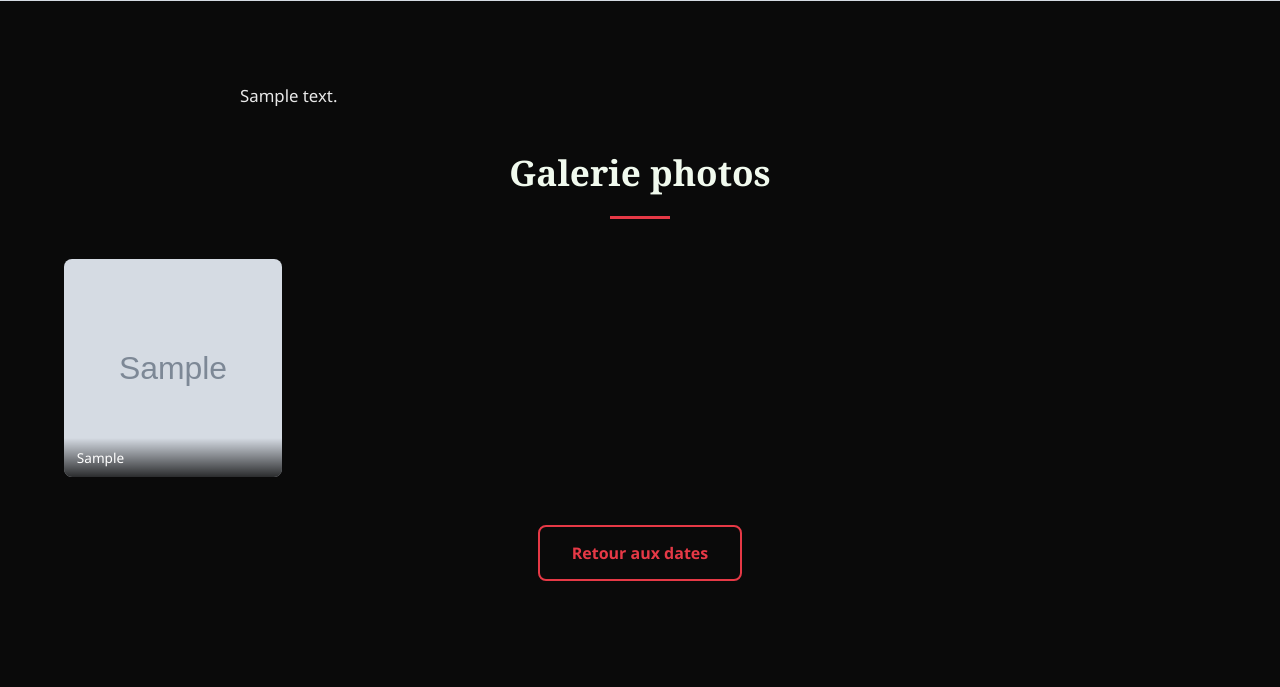
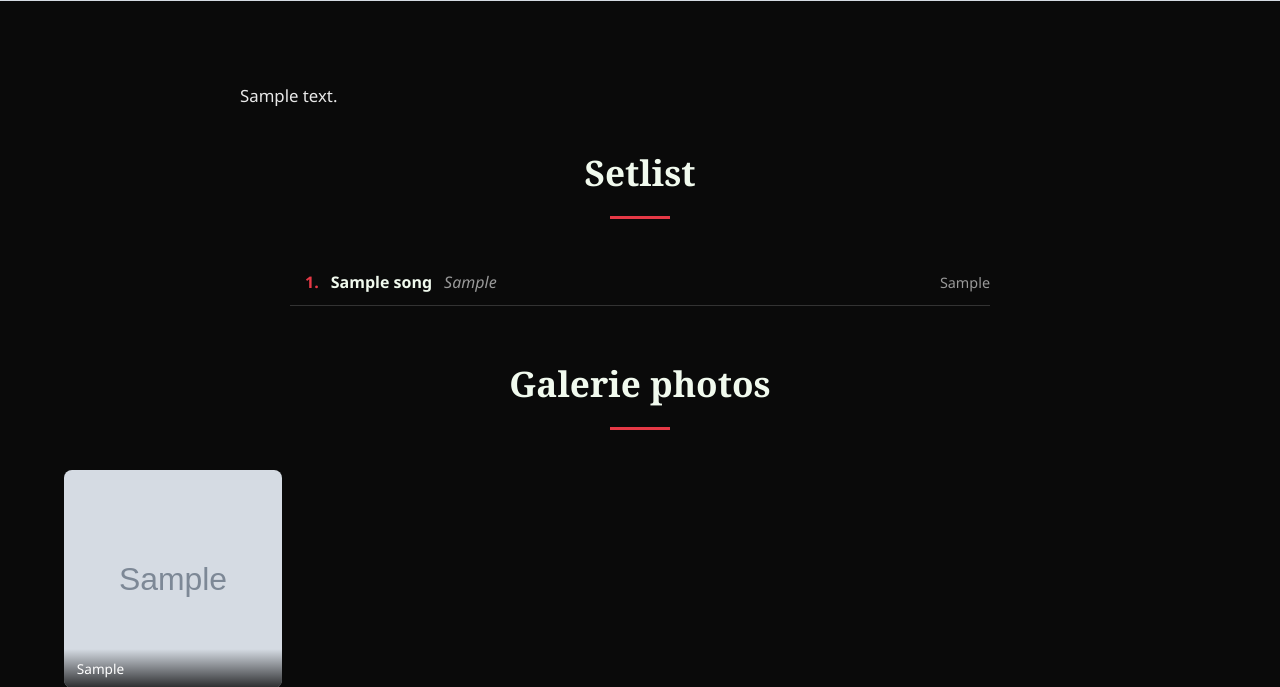
Before and after one commit to salamichel/Yes-or-not, a Django app: a page that uses band/templates/band/event_detail.html in a window 1280 px wide. Shown: the part 320-1007 px from the top of the page. Run offline with Django 5.2, Linux system fonts and the light colour scheme; tables that the repository leaves empty hold one stand-in row (values such as "Sample post"); grey boxes marked "Sample" are stand-in pictures; some libraries are stand-ins or nearby versions.

Commit message:
Display setlist on event detail page for past events
Show the ordered setlist (title, artist, duration) on the event
detail page only when the event date has passed. Styled as a
numbered list matching the dark theme.

https://claude.ai/code/session_01MwTmcZL2dFXvNRpBfkX7jV

```diff
--- a/band/templates/band/event_detail.html
+++ b/band/templates/band/event_detail.html
@@ -21,6 +21,19 @@
             <div style="text-align:center;margin-bottom:3rem;">
                 <a href="{{ event.ticket_url }}" class="btn btn-primary" target="_blank" rel="noopener">Billetterie</a>
             </div>
+        {% endif %}
+
+        {% if setlist %}
+        <h2 class="section-title">Setlist</h2>
+        <ol class="setlist">
+            {% for entry in setlist %}
+            <li class="setlist-item">
+                <span class="setlist-title">{{ entry.song.title }}</span>
+                <span class="setlist-artist">{{ entry.song.artist }}</span>
+                {% if entry.song.duration %}<span class="setlist-duration">{{ entry.song.duration }}</span>{% endif %}
+            </li>
+            {% endfor %}
+        </ol>
         {% endif %}
 
         {% if photos %}
--- a/band/views.py
+++ b/band/views.py
@@ -81,9 +81,12 @@ def events_list(request):
 
 def event_detail(request, slug):
     ctx = get_context("events")
-    ctx["event"] = get_object_or_404(Event, slug=slug)
-    ctx["photos"] = ctx["event"].media.filter(media_type="photo")
-    ctx["videos"] = ctx["event"].media.filter(media_type="video")
+    event = get_object_or_404(Event, slug=slug)
+    ctx["event"] = event
+    ctx["photos"] = event.media.filter(media_type="photo")
+    ctx["videos"] = event.media.filter(media_type="video")
+    if not event.is_upcoming:
+        ctx["setlist"] = event.setlist_entries.select_related("song")
     return render(request, "band/event_detail.html", ctx)
 
 
--- a/static/css/style.css
+++ b/static/css/style.css
@@ -813,3 +813,39 @@ img { max-width: 100%; height: auto; display: block; }
     .footer-links { text-align: center; }
     .footer-social { justify-content: center; }
 }
+
+/* ===== SETLIST ===== */
+.setlist {
+    list-style: none;
+    max-width: 700px;
+    margin: 0 auto 3rem;
+    counter-reset: setlist;
+}
+.setlist-item {
+    display: flex;
+    align-items: baseline;
+    gap: .75rem;
+    padding: .6rem 0;
+    border-bottom: 1px solid var(--color-border);
+    counter-increment: setlist;
+}
+.setlist-item::before {
+    content: counter(setlist) ".";
+    color: var(--color-primary);
+    font-weight: 700;
+    min-width: 1.8rem;
+    text-align: right;
+}
+.setlist-title {
+    font-weight: 600;
+    color: var(--color-accent);
+}
+.setlist-artist {
+    color: var(--color-text-muted);
+    font-style: italic;
+}
+.setlist-duration {
+    margin-left: auto;
+    color: var(--color-text-muted);
+    font-size: .9rem;
+}
```
